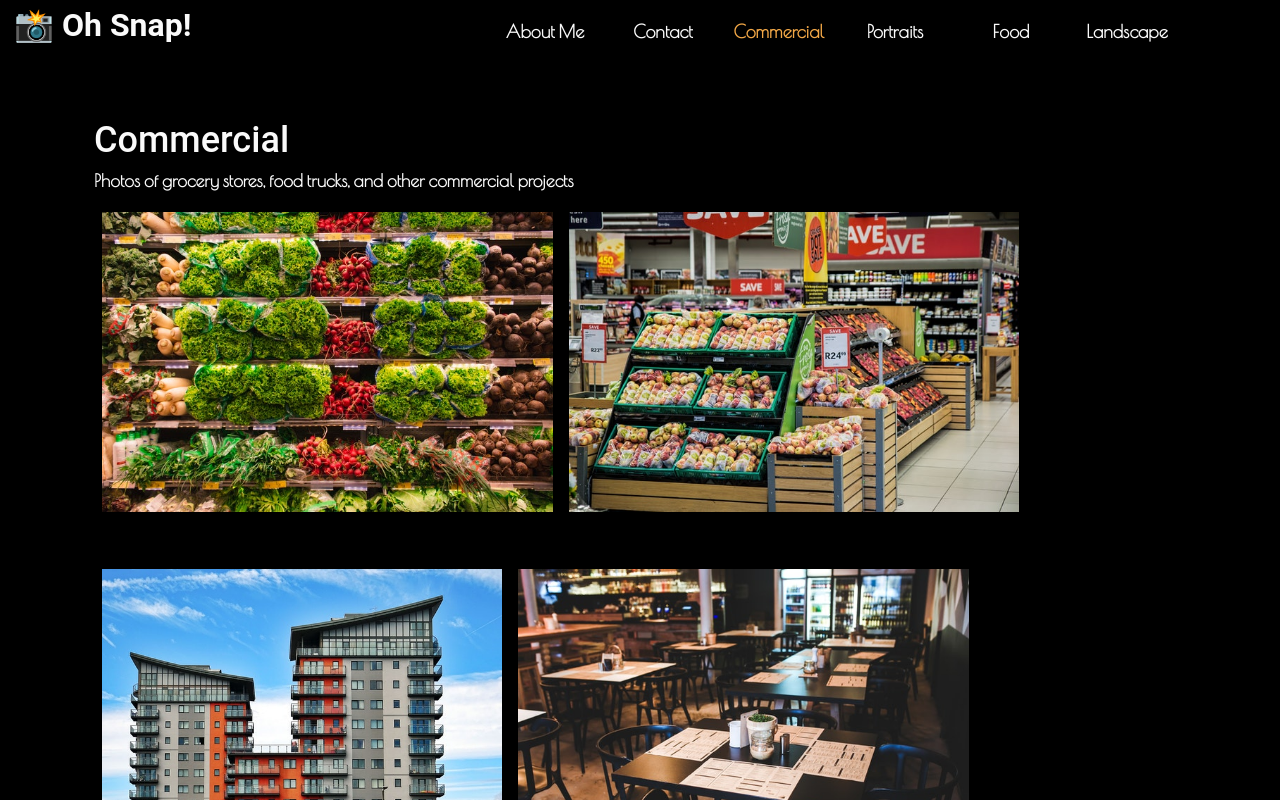
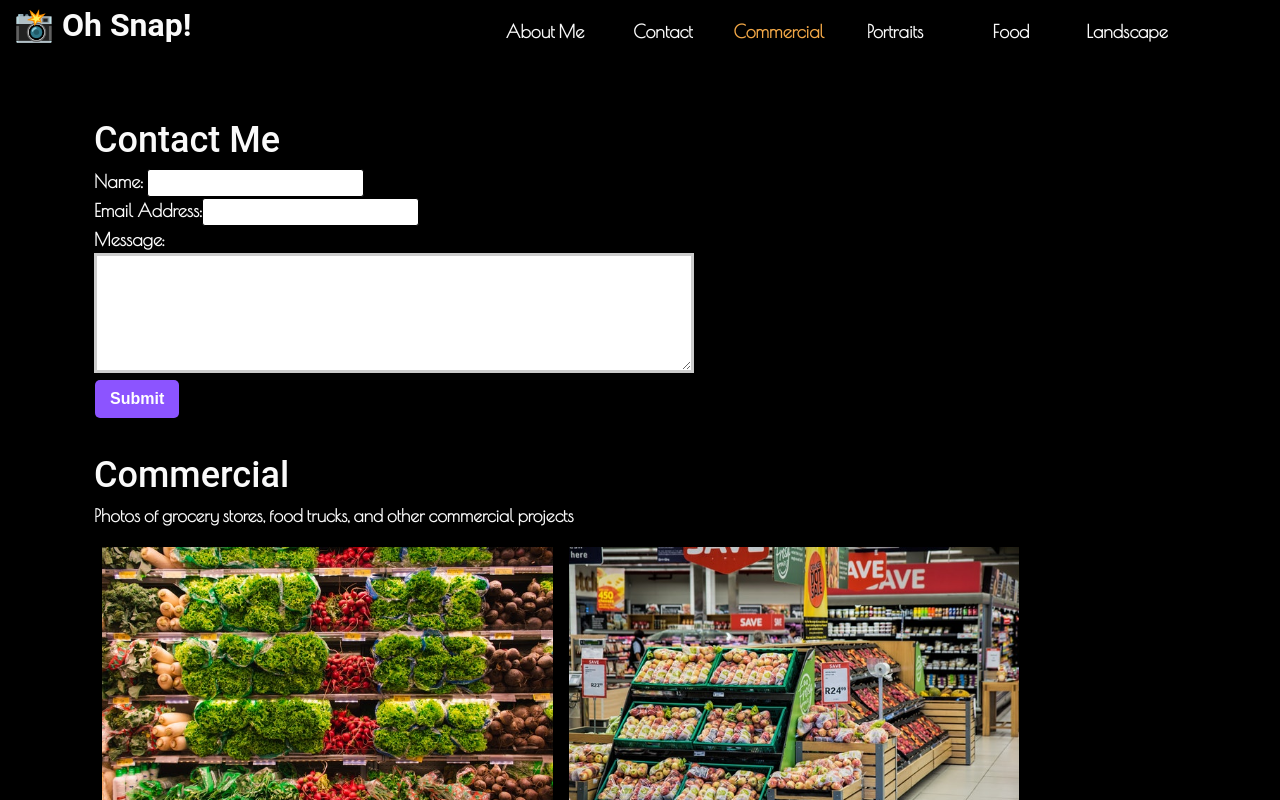
Before and after one commit to Dj-Viking/oh-snap, a React (Create React App) app: page / in a window 1280 px wide. Shown: the top 800 px of the page. Built offline with nearby package versions, Linux system fonts and the light colour scheme.

Commit message:
creating and validating contact form

```diff
--- a/src/App.js
+++ b/src/App.js
@@ -3,6 +3,7 @@ import Nav from './components/Nav/index.js';
 import About from './components/About/index.js';
 import Gallery from './components/Gallery/index.js';
 import SomeComponent from './components/SomeComponent.js';
+import ContactForm from './components/Contact/index.js';
 
 function App() {
   const [ categories ] = useState
@@ -36,6 +37,7 @@ function App() {
         currentCategory={currentCategory}
       />
       <main>
+        <ContactForm />
         <Gallery
           currentCategory={currentCategory}
         />
--- a/src/components/Contact/index.js
+++ b/src/components/Contact/index.js
@@ -1,24 +1,78 @@
-import React from 'react';
+import React, { useState } from 'react';
+import { validateEmail } from '../../utils/helpers.js';
 
 function ContactForm() {
+  const [formState, setFormState] = useState
+  (
+    {
+      name: '',
+      email: '',
+      message: '',
+    }
+  );
+  const [errorMessage, setErrorMessage] = useState('');
+  const { name, email, message } = formState;
+  function handleChange(event) {
+    if (event.target.name === 'email')
+    {//check email
+      const isValid = validateEmail(event.target.value);
+      console.log(isValid);
+      !isValid || event.target.value === '' || event.target.value === ' '
+      ? setErrorMessage('Please enter a valid email address')
+      : setErrorMessage('')
+    }
+    else
+    {//check other values
+      !event.target.value
+      ? setErrorMessage(`Please enter a ${event.target.name}.`)
+      : setErrorMessage('')
+    }
+    console.log(errorMessage);
+    // if (!errorMessage){
+    // }
+    setFormState
+    (//can destructure the event.target.name attribute out of the element itself and make it dynamic as to which value we change and maintain the state of the other values we are not changing.
+      {...formState, [event.target.name]: event.target.value}
+      //using spread to retain the other key-value pairs in the object. without spread, formState would be overwritten to only contain the name: value key pair
+    );
+  }
+  function handleSubmit(event) {
+    event.preventDefault();
+    !formState.name || !formState.email || !formState.message
+    ? setErrorMessage('Invalid entries in the form.')
+    : setErrorMessage('');
+    console.log(formState);
+    formState.name && formState.email && formState.message
+    ? setErrorMessage('Thank you for your contact submission! 👍')
+    : setErrorMessage('Invalid entries in the form.')
+  }
+  console.log(formState);
   return (
     <section>
       <h1>
         Contact Me
       </h1>
-      <form id="contact-form">
+      <form id="contact-form" onSubmit={handleSubmit} >
         <div>
           <label htmlFor="name">Name:</label> {/*have to use htmlFor because for is a JS keyword*/}
-          <input type="text" name="name" />
+          <input autoComplete="off" type="text" name="name" defaultValue={name} onBlur={handleChange} />
         </div>
         <div>
           <label htmlFor="email">Email Address:</label>
-          <input type="email" name="email" />
+          <input autoComplete="off" type="email" name="email" defaultValue={email} onBlur={handleChange} />
         </div>
         <div>
           <label htmlFor="message">Message:</label>
-          <textarea name="message" rows="5" />
+          <textarea name="message" rows="5" defaultValue={message} onBlur={handleChange} />
         </div>
+        {
+          errorMessage && //if theres an error message, if this first value is true then the second expression is evaluated. so when error message is a truthy value the div is rendered
+          (
+            <div>
+              <p className="error-text">{errorMessage}</p>
+            </div>
+          )
+        }
         <button type="submit">Submit</button>
       </form>
     </section>
--- a/src/utils/helpers.js
+++ b/src/utils/helpers.js
@@ -3,6 +3,7 @@ export function capitalizeFirstLetter(string) {
 }
 
 export function validateEmail(email) {
-  var re = /^(([^<>()[\]\\.,;:\s@"]+(\.[^<>()[\]\\.,;:\s@"]+)*)|(".+"))@((\[[0-9]{1,3}\.[0-9]{1,3}\.[0-9]{1,3}\.[0-9]{1,3}\])|(([a-zA-Z\-0-9]+\.)+[a-zA-Z]{2,}))$/;
-  return re.test(String(email).toLowerCase());
+  // var re = /^(([^<>()[\]\\.,;:\s@"]+(\.[^<>()[\]\\.,;:\s@"]+)*)|(".+"))@((\[[0-9]{1,3}\.[0-9]{1,3}\.[0-9]{1,3}\.[0-9]{1,3}\])|(([a-zA-Z\-0-9]+\.)+[a-zA-Z]{2,}))$/;
+  const regex = /\w+@\w+\.\w/
+  return regex.test(String(email).toLowerCase());
 }
```
